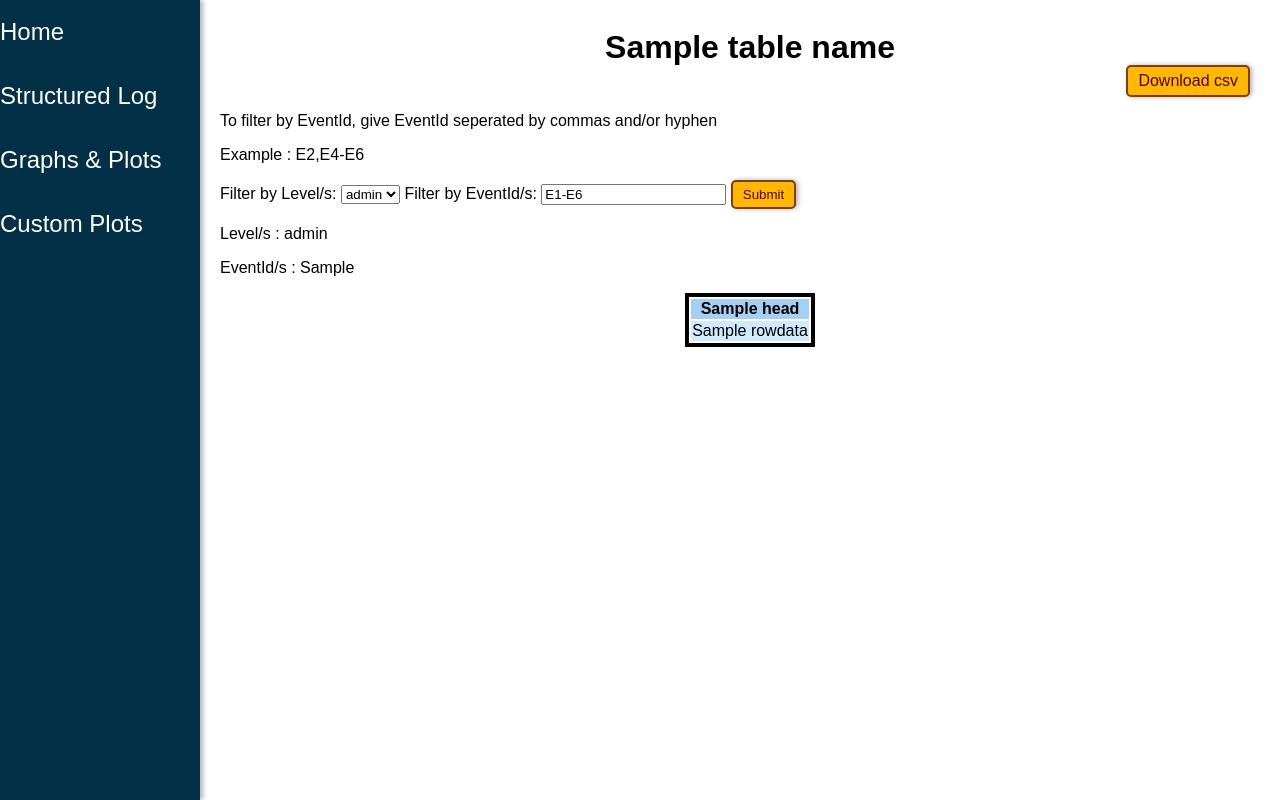
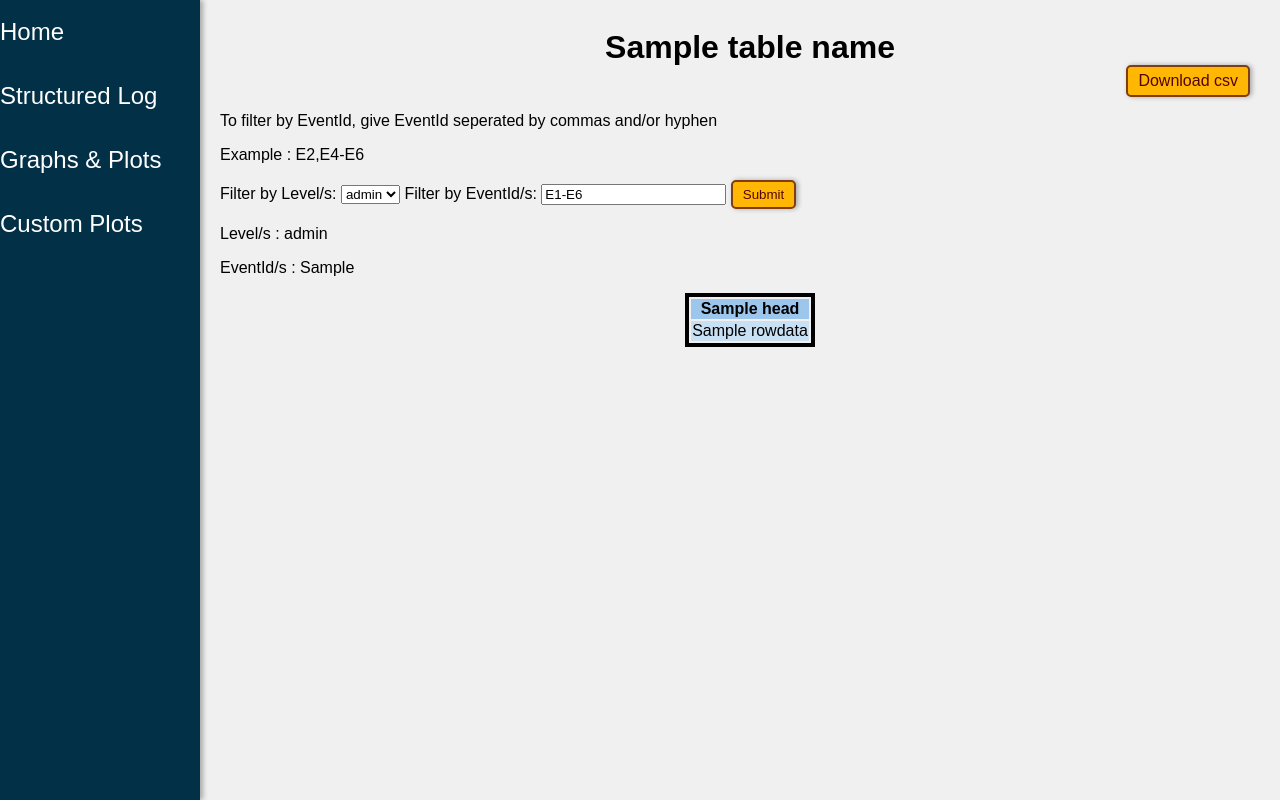
Before and after one commit to aradhana148/log, a Flask app: template templates/log_display.html in a window 1280 px wide. Run offline with Flask 3, Linux system fonts and the light colour scheme; the template is opened without the code that fills it: most values are stand-ins (such as "Sample title", 1, 10 or a date in 2020).

Commit message:
gonna submit

```diff
--- a/app.py
+++ b/app.py
@@ -23,20 +23,20 @@ def upload():
         path=os.path.join(UPLOADFOLDER, file.filename)
 
         if file.filename =="":
-            msg="Please select file"
+            msg="Please select a file"
             msg_cat="error" # message category
             return render_template('log_upload.html', message=msg,msg_cat=msg_cat)
         file.save(path)
         # Check if file is log file
         if not file.filename.endswith('.log'):
-            msg = "Please upload a log file"
+            msg = "Please upload log file"
             msg_cat="error"  # message category
             os.remove(path)
             return render_template('log_upload.html', message=msg,msg_cat=msg_cat)
         subprocess.run(['awk','-f','awking.awk', path], check=True)
         # Check if file is Apache log file
         if "log.csv" not in os.listdir("."):
-            msg= "Please upload Apache log"
+            msg= "Please upload Apache log file"
             msg_cat="error" # message category
             os.remove(path)
             return render_template('log_upload.html',message=msg,msg_cat=msg_cat)
--- a/static/css/common.css
+++ b/static/css/common.css
@@ -2,6 +2,7 @@ body{
     font-family: 'Kantumruy Pro', sans-serif;
     margin: 0;
     padding: 0;
+    background-color: #f0f0f0;
 }
 .view_nav{
     width: 200px;
--- a/static/css/custom.css
+++ b/static/css/custom.css
@@ -1,7 +1,3 @@
-body{
-    background-color: #f0f0f0;
-}
-
 #content{
     align-items: center;
     padding-top: 10px ;
--- a/static/css/display.css
+++ b/static/css/display.css
@@ -1,6 +1,3 @@
-body{
-    background-color: #ffffff;
-}
 #csv {
     border: 4px solid black
 }
--- a/static/css/graphs.css
+++ b/static/css/graphs.css
@@ -1,7 +1,3 @@
-body{
-    background-color: #f0f0f0;
-}
-
 #content{
     align-items: center;
     padding-top: 10px ;
--- a/static/css/up.css
+++ b/static/css/upload.css
@@ -1,6 +1,6 @@
 body{
     font-family: 'Kantumruy Pro', sans-serif;
-    background-color: #f8f8f8;
+    background-color: #f0f0f0;
     margin: 0;
     padding: 0;
 }
--- a/templates/log_upload.html
+++ b/templates/log_upload.html
@@ -3,7 +3,7 @@
 {% block head %}
 
 <title>Upload</title>
-<link href="{{ url_for('static', filename='css/up.css') }}" rel="stylesheet">
+<link href="{{ url_for('static', filename='css/upload.css') }}" rel="stylesheet">
 
 {% endblock %}
 
```
